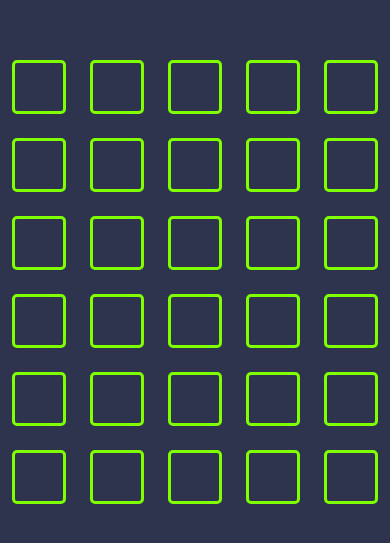
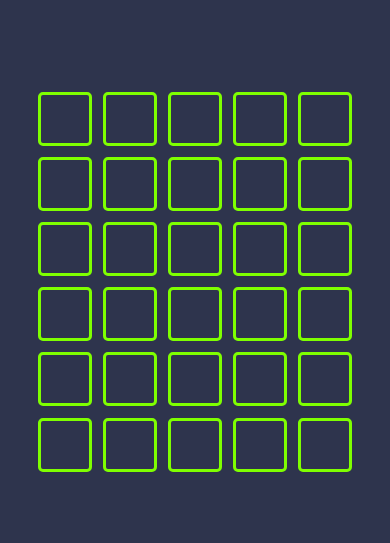
Before and after one commit to TateArmstrong/Tordle, a plain HTML site: page index.html in a window 390 px wide. Shown: the part 119-662 px from the top of the page. Drawn offline with Linux system fonts and the light colour scheme.

Commit message:
Made mobile responsive. 📱

```diff
--- a/styles.css
+++ b/styles.css
@@ -33,10 +33,20 @@ body, html {
     border: 3px solid chartreuse;
     border-radius: 5px;
     text-align: center;
-    font-size: 16pt;
+    font-size: 24pt;
 
-    margin: 0.75rem;
-    line-height: 3rem;
-    width: 3rem;
-    height: 3rem;
+    margin: 0.5rem;
+    line-height: 4rem;
+    width: 4rem;
+    height: 4rem;
 }
+
+@media screen and (max-width: 420px) {
+    .letter {
+        margin: 0.35rem;
+        line-height: 3rem;
+        width: 3rem;
+        height: 3rem;
+        font-size: 16pt;
+    }
+}
```
